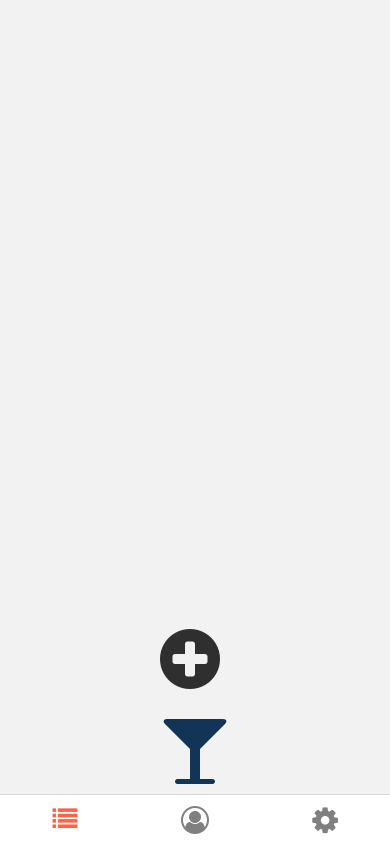
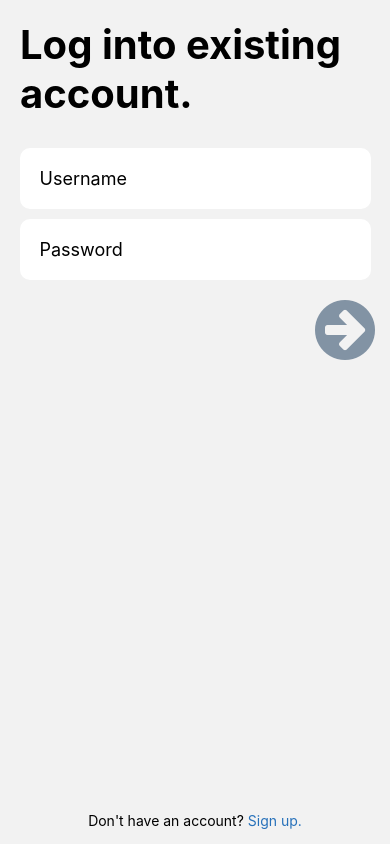
Before and after one commit to brendanpekck/JustToDo, a React Native app: screen / in a window 390 px wide. Built offline with nearby package versions, Linux system fonts and the light colour scheme.

Commit message:
Add authentication

```diff
--- a/App.js
+++ b/App.js
@@ -1,11 +1,15 @@
 import React, {useEffect, useState} from "react";
-import { StyleSheet, Text, View, ScrollView, Button, StatusBar, TouchableOpacity, Pressable, TextInput, FlatList } from "react-native";
+import { StyleSheet, Text, View, ScrollView, Button, StatusBar, TouchableOpacity, Pressable, TextInput, FlatList, Alert } from "react-native";
 import { NavigationContainer } from "@react-navigation/native";
+import { createNativeStackNavigator } from "@react-navigation/native-stack";
 import { createBottomTabNavigator, useBottomTabBarHeight } from "@react-navigation/bottom-tabs";
 import VectorIcons from "react-native-vector-icons/FontAwesome";
 import Modal from "react-native-modal";
 import AsyncStorage from '@react-native-async-storage/async-storage';
+import * as SecureStore from 'expo-secure-store';
 
+//stack navigation
+const Stack = createNativeStackNavigator();
 //bottom tab navigation
 const Tab = createBottomTabNavigator();
 //initialize todo item's id
@@ -97,6 +101,9 @@ function HomeScreen() {
 
   return (
     <ScrollView contentContainerStyle={styles.basic}>
+      <View style={styles.textHeader}>
+          <Text style={styles.loginText}>Tasks</Text>
+        </View>
       {/* render out all todo items */}
       {taskList.map((item, id) => (
         <View key={id} style={styles.listItem}>
@@ -203,9 +210,8 @@ function SettingScreen() {
   );
 }
 
-function App() {
+function TabNavigator() {
   return (
-    <NavigationContainer>
     <Tab.Navigator
       initialRouteName="Home"
       screenOptions={{
@@ -241,6 +247,144 @@ function App() {
         }}
       />
     </Tab.Navigator>
+  );
+}
+
+function SignInScreen({ navigation }) {
+  //username
+  const [username, setUsername] = useState("");
+  //password
+  const [password, setPassword] = useState("");
+  //login state
+  const [signIn, setSignIn] = useState(false);
+  //sign in button state
+  const [disabled, setDisabled] = useState(true);
+
+  const getInfo = async (key) => {
+    try {
+      let test = await SecureStore.getItemAsync(key);
+      console.log(test);
+    } catch (e) {
+      setSignIn(false);
+    }
+  }
+
+  //authenticate user
+  const checkInfo = async (key, value) => {
+    try {
+      let pword = await SecureStore.getItemAsync(key);
+      if (pword == value) {
+        setSignIn(true);
+        navigation.navigate("TabNavigator");
+      } else {
+        setSignIn(false);
+      }
+    } catch (e) {
+      setSignIn(false);
+    }
+  }
+
+  useEffect(() => {
+    if (username != "" && password != "") {
+      setDisabled(false);
+    } else {
+      setDisabled(true);
+    }
+  }, [username, password])
+
+  return (
+    <ScrollView contentContainerStyle={styles.basic}>
+      <View style={styles.maxWidth}>
+        <View style={styles.textHeader}>
+          <Text style={styles.loginText}>Log into existing account.</Text>
+        </View>
+        <View style={styles.loginInput}>
+          <TextInput placeholder="Username" defaultValue={username} onChangeText={username => setUsername(username)} style={styles.inputSize} maxLength={15}/>
+        </View>
+        <View style={styles.loginInput}>
+          <TextInput placeholder="Password" defaultValue={password} onChangeText={password => setPassword(password)} style={styles.inputSize} secureTextEntry={true} selectTextOnFocus={true} maxLength={30}/>
+        </View>
+        {/* authenticate login info */}
+        <View style={styles.loginButton}>
+          <TouchableOpacity disabled={disabled} style={disabled? styles.disabledButton : styles.enabledButton} onPress={() => {checkInfo(username, password)}}>
+              <VectorIcons name="arrow-circle-right" color="#123456" size={70}/>
+          </TouchableOpacity>
+        </View>
+        <View style={styles.registerView}>
+          <Text style={styles.registerText}>Don't have an account? </Text>
+          <TouchableOpacity onPress={() => {navigation.navigate("SignUp")}}>
+            <Text style={styles.registerLink}>Sign up.</Text>
+          </TouchableOpacity>
+        </View>
+      </View>
+    </ScrollView>
+  );
+}
+
+function SignUpScreen({ navigation }) {
+  //username
+  const [username, setUsername] = useState("");
+  //password
+  const [password, setPassword] = useState("");
+  //confirm password
+  const [passwordC, setPasswordC] = useState("");
+  //sign up button state
+  const [disabled, setDisabled] = useState(true);
+
+  const storeInfo = async (key, value) => {
+    try {
+      if (password == passwordC) {
+        await SecureStore.setItemAsync(key, value);
+        navigation.navigate("TabNavigator");
+      } else {
+        Alert.alert("test", "test", [{test: "ok"}]);
+      }
+    } catch (e) {''
+      console.log(key);
+    }
+  }
+
+  useEffect(() => {
+    if (username != "" && password != "" && passwordC != "") {
+      setDisabled(false);
+    } else {
+      setDisabled(true);
+    }
+  }, [username, password, passwordC])
+
+  return (
+    <ScrollView contentContainerStyle={styles.basic}>
+      <View style={styles.maxWidth}>
+        <View style={styles.textHeader}>
+          <Text style={styles.loginText}>Create new account.</Text>
+        </View>
+        <View style={styles.loginInput}>
+          <TextInput placeholder="Username" defaultValue={username} onChangeText={username => setUsername(username)} style={styles.inputSize} maxLength={20}/>
+        </View>
+        <View style={styles.loginInput}>
+          <TextInput placeholder="Password" defaultValue={password} onChangeText={password => setPassword(password)} style={styles.inputSize} secureTextEntry={true} selectTextOnFocus={true} maxLength={30}/>
+        </View>
+        <View style={styles.loginInput}>
+          <TextInput placeholder="Confirm Password" defaultValue={passwordC} onChangeText={password => setPasswordC(password)} style={styles.inputSize} secureTextEntry={true} selectTextOnFocus={true} maxLength={30}/>
+        </View>
+        <View style={styles.loginButton}>
+          <TouchableOpacity disabled={disabled} style={disabled? styles.disabledButton : styles.enabledButton} onPress={() => {storeInfo(username, password)}}>
+              <VectorIcons name="arrow-circle-right" color="#123456" size={70}/>
+          </TouchableOpacity>
+        </View>
+      </View>
+    </ScrollView>
+  );
+}
+
+function App() {
+  return (
+    <NavigationContainer>
+      <Stack.Navigator initialRouteName="SignIn" screenOptions={{headerShown: false}}>
+          <Stack.Screen name="SignIn" component={SignInScreen} />
+          <Stack.Screen name="SignUp" component={SignUpScreen} />
+          <Stack.Screen name="TabNavigator" component={TabNavigator} />
+      </Stack.Navigator>
     </NavigationContainer>
   );
 }
@@ -260,8 +404,17 @@ const styles = StyleSheet.create({
     flex: 1
   },
 
+  enabledButton: {
+    margin: 15
+  },
+
+  disabledButton: {
+    margin: 15,
+    opacity: 0.5
+  },
+
   taskButton: {
-    margin: 10
+    margin: 15
   },
 
   generalModal: {
@@ -289,7 +442,7 @@ const styles = StyleSheet.create({
   },
 
   inputSize: {
-    fontSize: 20,
+    fontSize: 18,
     padding: 15
   },
 
@@ -303,5 +456,53 @@ const styles = StyleSheet.create({
     width: "90%",
     borderRadius: 10,
     backgroundColor: "#ffffff",
+  },
+
+  maxWidth: {
+    width: "100%",
+    color: "#f8f8f8",
+    alignItems: "center",
+    flexGrow: 1
+  },
+
+  loginInput: {
+    padding: 5,
+    marginTop: 10,
+    width: "90%",
+    borderRadius: 10,
+    backgroundColor: "#ffffff",
+  },
+
+  loginButton: {
+    width: "100%",
+    alignItems: "flex-end",
+  },
+
+  textHeader: {
+    width: "100%",
+    padding: 20
+  },
+
+  loginText: {
+    fontSize: 40,
+    fontWeight: "bold"
+  },
+
+  registerView: {
+    padding: 15,
+    width: "100%",
+    flexDirection: "row",
+    justifyContent: "center",
+    flexGrow: 1,
+    alignItems: "flex-end"
+  },
+
+  registerText: {
+    fontSize: 14
+  },
+
+  registerLink: {
+    fontSize: 14,
+    color: "#2771ba"
   }
 });
--- a/package.json
+++ b/package.json
@@ -26,7 +26,8 @@
     "react-native-safe-area-context": "4.6.3",
     "react-native-screens": "~3.22.0",
     "react-native-vector-icons": "^10.0.2",
-    "react-native-web": "~0.19.6"
+    "react-native-web": "~0.19.6",
+    "expo-secure-store": "~12.3.1"
   },
   "devDependencies": {
     "@babel/core": "^7.20.0"
```
Also changed, not shown: 1 other file (tests, documents, lock files or other folders). Lines whose indentation alone changed are shown as unchanged.
